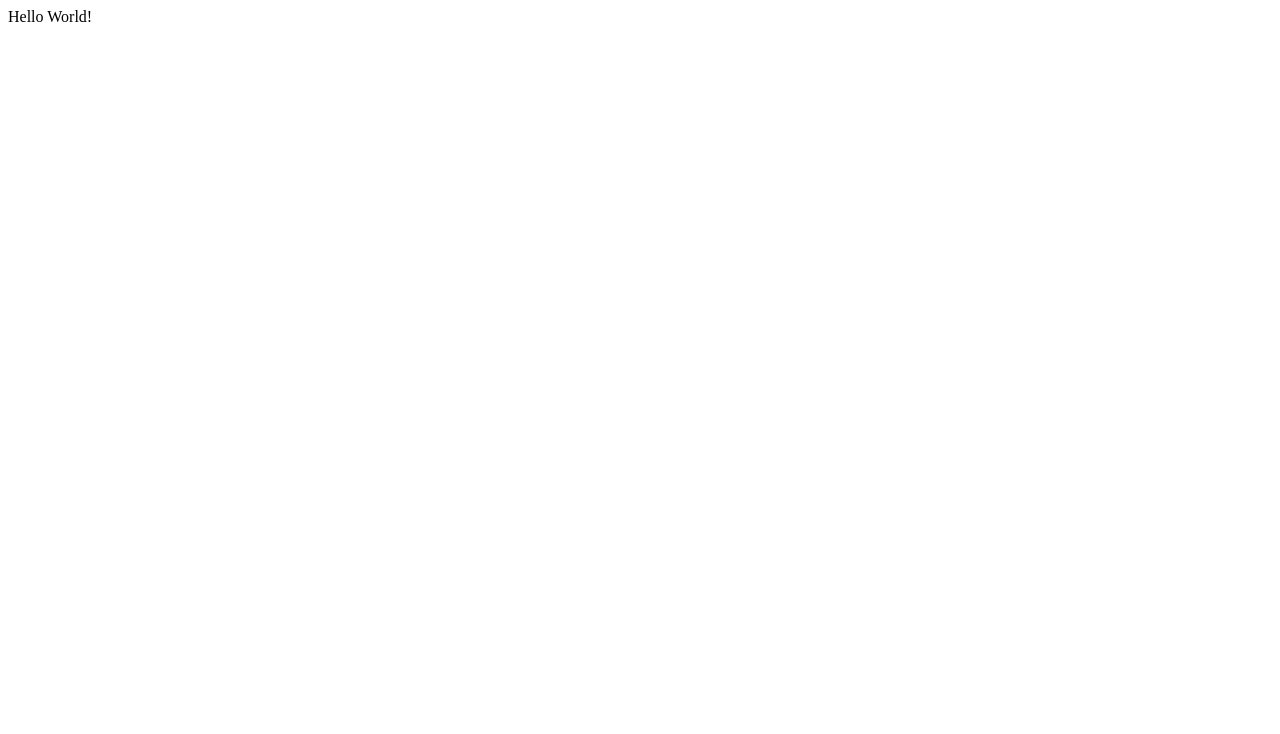
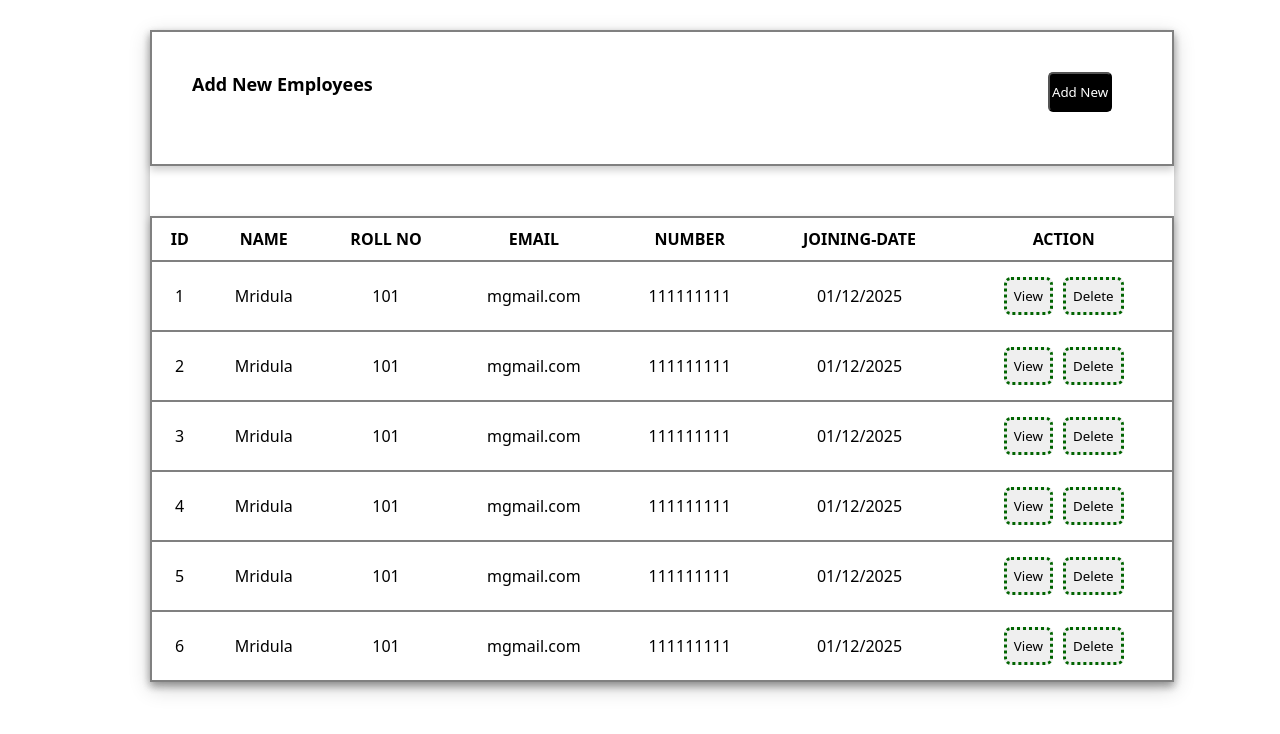
Before and after one commit to smaurya75/demo_mridula_project, an Angular app: page / in a window 1280 px wide. Shown: the top 734 px of the page. Built offline with nearby package versions, Linux system fonts and the light colour scheme.

Commit message:
table work

```diff
--- a/src/app/app.component.html
+++ b/src/app/app.component.html
@@ -1 +1,86 @@
-Hello World!
+<div class="main-container">
+
+    <div class="header">
+        <div>
+            <span>Add New Employees</span>
+        </div>
+        <div  id="addnew-button">
+            <button>Add New</button>
+        </div>
+    </div>
+
+    <table>
+        <tr>
+            <th>ID</th>
+            <th>NAME</th>
+            <th>ROLL NO</th>
+            <th>EMAIL</th>
+            <th>NUMBER</th>
+            <th>JOINING-DATE</th>
+            <th>ACTION</th>
+        </tr>
+
+
+        <tr>
+            <td>1</td>
+            <td>Mridula</td>
+            <td>101</td>
+            <td>mgmail.com</td>
+            <td>111111111</td>
+            <td>01/12/2025</td>
+            <td><button>View</button><button>Delete</button></td>
+        </tr>
+
+        <tr>
+            <td>2</td>
+            <td>Mridula</td>
+            <td>101</td>
+            <td>mgmail.com</td>
+            <td>111111111</td>
+            <td>01/12/2025</td>
+            <td><button>View</button><button>Delete</button></td>
+        </tr>
+
+        <tr>
+            <td>3</td>
+            <td>Mridula</td>
+            <td>101</td>
+            <td>mgmail.com</td>
+            <td>111111111</td>
+            <td>01/12/2025</td>
+            <td><button>View</button><button>Delete</button></td>
+        </tr>
+
+        <tr>
+            <td>4</td>
+            <td>Mridula</td>
+            <td>101</td>
+            <td>mgmail.com</td>
+            <td>111111111</td>
+            <td>01/12/2025</td>
+            <td><button>View</button><button>Delete</button></td>
+        </tr>
+
+        <tr>
+            <td>5</td>
+            <td>Mridula</td>
+            <td>101</td>
+            <td>mgmail.com</td>
+            <td>111111111</td>
+            <td>01/12/2025</td>
+            <td><button>View</button><button>Delete</button></td>
+        </tr>
+
+        <tr>
+            <td>6</td>
+            <td>Mridula</td>
+            <td>101</td>
+            <td>mgmail.com</td>
+            <td>111111111</td>
+            <td>01/12/2025</td>
+            <td><button>View</button><button>Delete</button></td>
+        </tr>
+
+    </table>
+
+</div>
--- a/src/app/app.component.scss
+++ b/src/app/app.component.scss
@@ -0,0 +1,64 @@
+.main-container {
+    margin-left: 150px;
+    margin-top: 30px;
+    height: 80%;
+    width: 80%;
+    box-shadow: 0 4px 8px 0 rgba(0, 0, 0, 0.2), 0 6px 20px 0 rgba(0, 0, 0, 0.19);
+}
+
+.header {
+    display: flex;
+    flex-direction: row;
+    justify-content: space-between;
+    height: 17vh;
+    width: 100%;
+    padding: 40px;
+    margin-bottom: 50px;
+    box-shadow: 0 4px 8px 0 rgba(0, 0, 0, 0.2);
+    border: 2px solid gray;
+}
+span{
+    font-weight: 700;
+    font-size: large;
+}
+#addnew-button button{
+    height: 5vh;
+    width: 5vw;
+    border-radius: 5px;
+    background-color:black;
+    color: white;
+    margin-right:20px;
+
+}
+
+table {
+    width: 100%;
+    border-collapse: collapse;
+    border: 2px solid gray;
+    margin-top: 10px;
+    padding-top: 20px;
+    box-shadow: 0 4px 8px 0 rgba(0, 0, 0, 0.2);
+
+}
+
+th,
+td {
+    padding: 10px;
+    text-align: center;
+}
+
+tr {
+    border-bottom: 2px solid gray;
+}
+
+td {
+    border: none;
+}
+
+table tr td button {
+    margin: 5px;
+    border: darkgreen;
+    border-style: dotted;
+    padding: 7px;
+    border-radius: 7px;
+}
--- a/src/app/app.component.ts
+++ b/src/app/app.component.ts
@@ -6,5 +6,5 @@ import { Component } from '@angular/core';
   styleUrl: './app.component.scss'
 })
 export class AppComponent {
-  title = 'hrms_ui';
+
 }
--- a/src/styles.scss
+++ b/src/styles.scss
@@ -1 +1,7 @@
 /* You can add global styles to this file, and also import other style files */
+* {
+    margin: 0;
+    padding: 0;
+    box-sizing: border-box;
+    font-family: "Noto Sans", sans-serif;
+}
```
